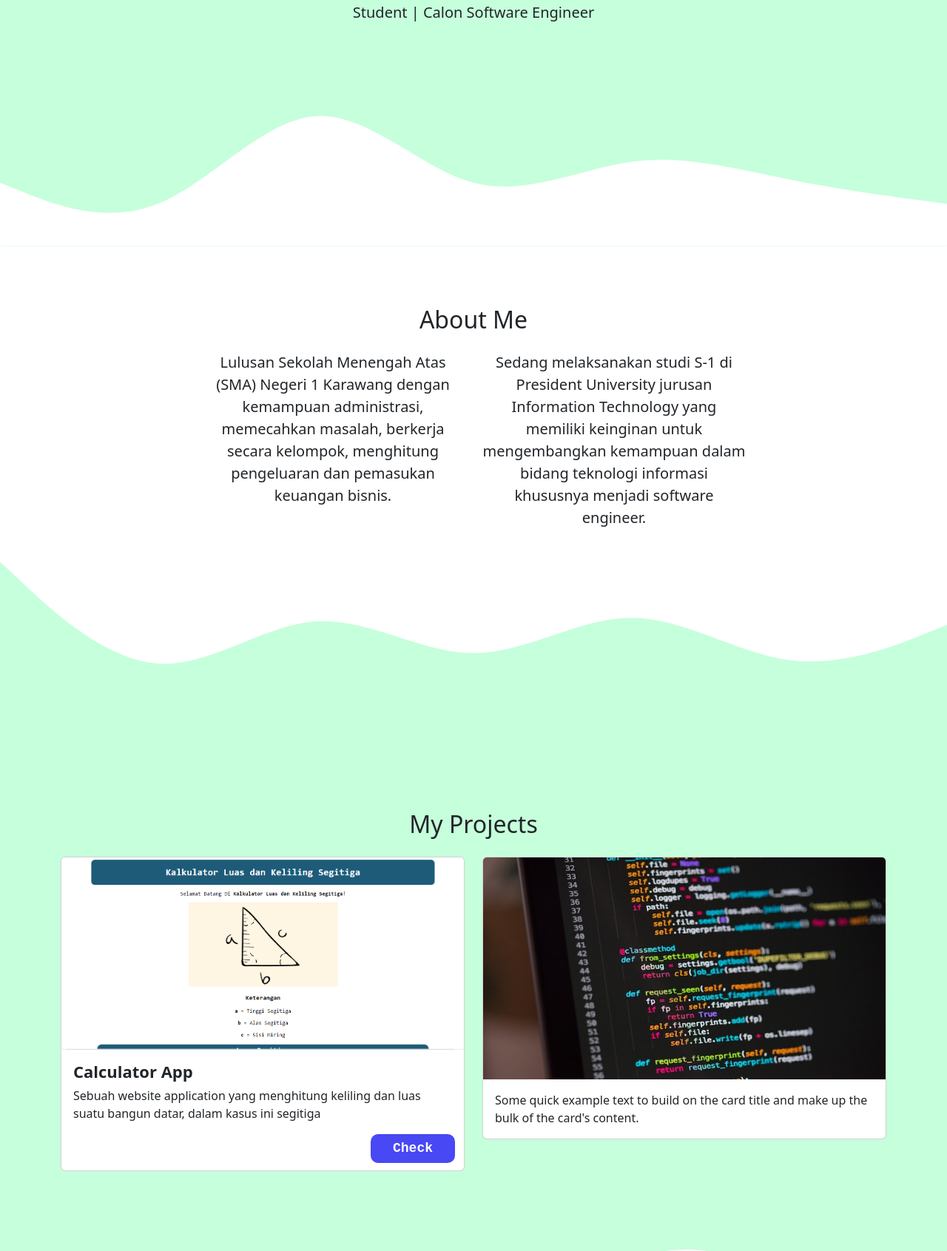
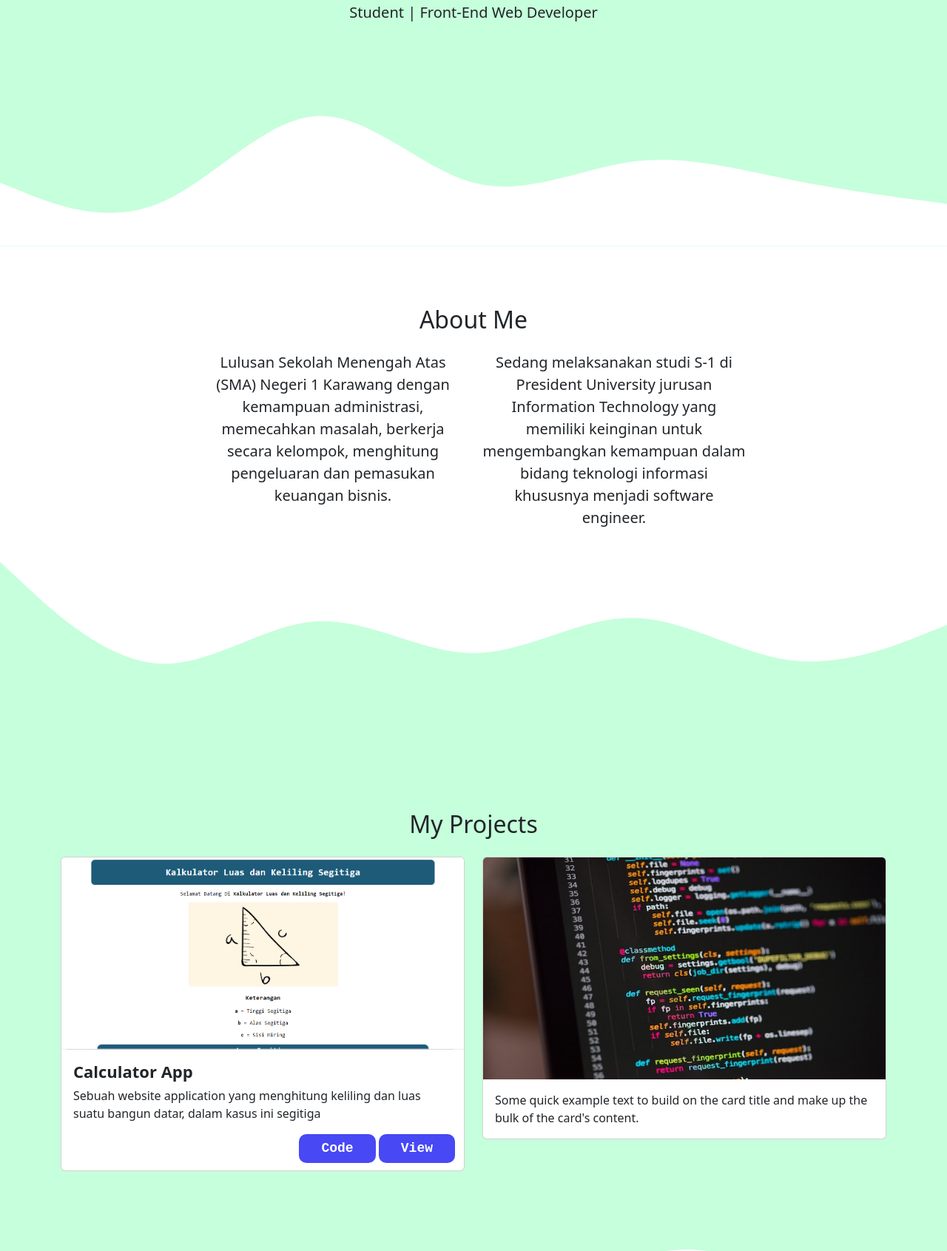
Before and after one commit to AbhiprayaCode/AbhiprayaCode.github.io, a plain HTML site: page index.html in a window 1280 px wide. Shown: the part 369-2060 px from the top of the page at 74% size. Drawn offline with nearby package versions, Linux system fonts and the light colour scheme.

Commit message:
update button

```diff
--- a/index.html
+++ b/index.html
@@ -69,7 +69,7 @@
         class="rounded-circle img-thumbnail"
       />
       <h1 class="display-4">Alif Elang Abhipraya</h1>
-      <p class="lead">Student | Calon Software Engineer</p>
+      <p class="lead">Student | Front-End Web Developer</p>
       <svg xmlns="http://www.w3.org/2000/svg" viewBox="0 0 1440 320">
         <path
           fill="#ffffff"
@@ -144,7 +144,8 @@
                 </p>
               </div>
               <div class="button text-end">
-                <a href="https://abhiprayacode.github.io/calculator-app/"><button type="button">Check</button></a>
+                <a href="https://github.com/AbhiprayaCode/calculator-app"><button type="button">Code</button></a>
+                <a href="https://abhiprayacode.github.io/calculator-app/"><button type="button">View</button></a>
               </div>
             </div>
           </div>
--- a/style.css
+++ b/style.css
@@ -25,8 +25,7 @@ div.card h3 {
 }
 
 div.card:hover {
-  transform: translateY(6px);
-  border: 1.5px solid rgb(6, 186, 6);
+  transform: translateY(2px);
 }
 
 div.button {
```
